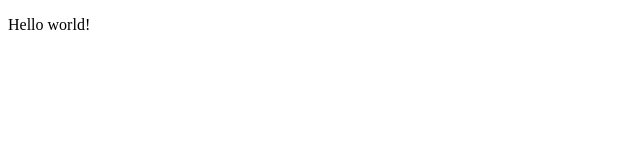
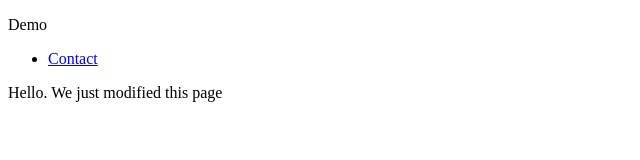
Before and after one commit to giftonyekwelu/demo-website, a plain HTML site: page index.html in a window 1280 px wide. Shown: the whole page, without its empty margins (0-640 px from the left). Drawn offline with Linux system fonts and the light colour scheme.

Commit message:
added contact.html file and link homepage to the contact page

```diff
--- a/index.html
+++ b/index.html
@@ -4,9 +4,19 @@
     <meta charset="UTF-8">
     <meta http-equiv="X-UA-Compatible" content="IE=edge">
     <meta name="viewport" content="width=device-width, initial-scale=1.0">
-    <title>Demo Website</title>
+    <title>Demo Website - Home</title>
 </head>
 <body>
-   <p>Hello world!</p>
+    <div>
+        <p>Demo</p>
+
+        <ul>
+            <li>
+                <a href="/contact.html">Contact</a>
+            </li>
+        </ul>
+    </div>
+
+   <p>Hello. We just modified this page</p>
 </body>
 </html>
```
Also changed, not shown: contact.html (added, +12 -0 lines).
